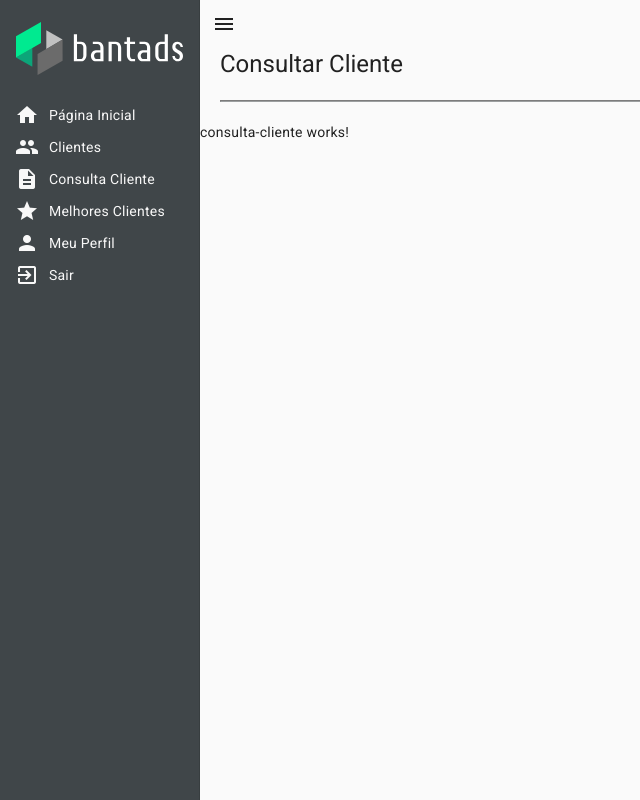
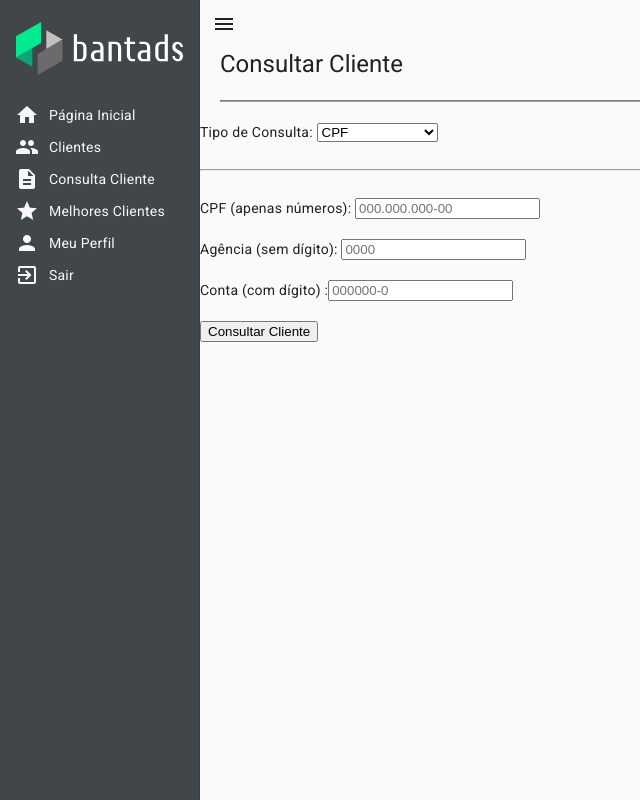
Before and after one commit to BanTads/FrontEnd, an Angular app in the folder banTads/: page /consulta-cliente in a window 1280 px wide. Shown: the whole page, without its empty margins (0-640 px from the left). Built offline with nearby package versions, Linux system fonts and the light colour scheme.

Commit message:
:seedling: WIP: Consulta de Clientes

```diff
--- a/banTads/src/app/components/navbar/navbar.component.html
+++ b/banTads/src/app/components/navbar/navbar.component.html
@@ -20,7 +20,7 @@
 		<a routerLink="/clientes/listar" href="#" class="list-group-item list-group-item-action py-2 ripple">
 			<mat-icon>group</mat-icon><span> Clientes</span>
 		</a>
-		<a routerLink="/consultar-cliente" href="#" class="list-group-item list-group-item-action py-2 ripple">
+		<a routerLink="/consulta-cliente" href="#" class="list-group-item list-group-item-action py-2 ripple">
 			<mat-icon>description</mat-icon><span> Consulta Cliente</span>
 		</a>
 		<a routerLink="/melhores-clientes" href="#" class="list-group-item list-group-item-action py-2 ripple">
--- a/banTads/src/app/gerente/consulta-cliente/consulta-cliente.component.html
+++ b/banTads/src/app/gerente/consulta-cliente/consulta-cliente.component.html
@@ -1 +1,42 @@
-<p>consulta-cliente works!</p>
+<!DOCTYPE html>
+<html lang="en">
+<head>
+    <meta charset="UTF-8">
+</head>
+<body>
+    <div class="container" ng-app="consultaCliente" ng-controller="consultaController">
+        <form ng-submit="buscarClientes()">
+            <div class="form-group">
+                <label for="tipoConsulta">Tipo de Consulta: </label>
+                <select id="tipoConsulta" ng-model="tipoConsulta">
+                    <option value="cpf">CPF </option>
+                    <option value="contaAgencia">Agência e Conta </option>
+                </select>
+            </div>
+            <br><hr><br>
+            <div ng-show="tipoConsulta === 'cpf'">
+                <div class="form-group">
+                    <label for="cpfInput">CPF (apenas números): </label>
+                    <input type="text" id="cpfInput" ng-model="cpf" placeholder="000.000.000-00">
+                </div>
+            </div>
+            <br>
+            <div ng-show="tipoConsulta === 'contaAgencia'">
+                <div class="form-group">
+                    <label for="agenciaInput">Agência (sem dígito): </label>
+                    <input type="text" id="agenciaInput" ng-model="agencia" placeholder="0000">
+                </div>
+                <br>
+                <div class="form-group">
+                    <label for="contaInput">Conta (com dígito) :</label>
+                    <input type="text" id="contaInput" ng-model="numeroConta" placeholder="000000-0">
+                </div>
+            </div>
+            <br>
+            <div class="form-group">
+                <input type="submit" value="Consultar Cliente">
+            </div>
+        </form>
+    </div>
+</body>
+</html>
```
